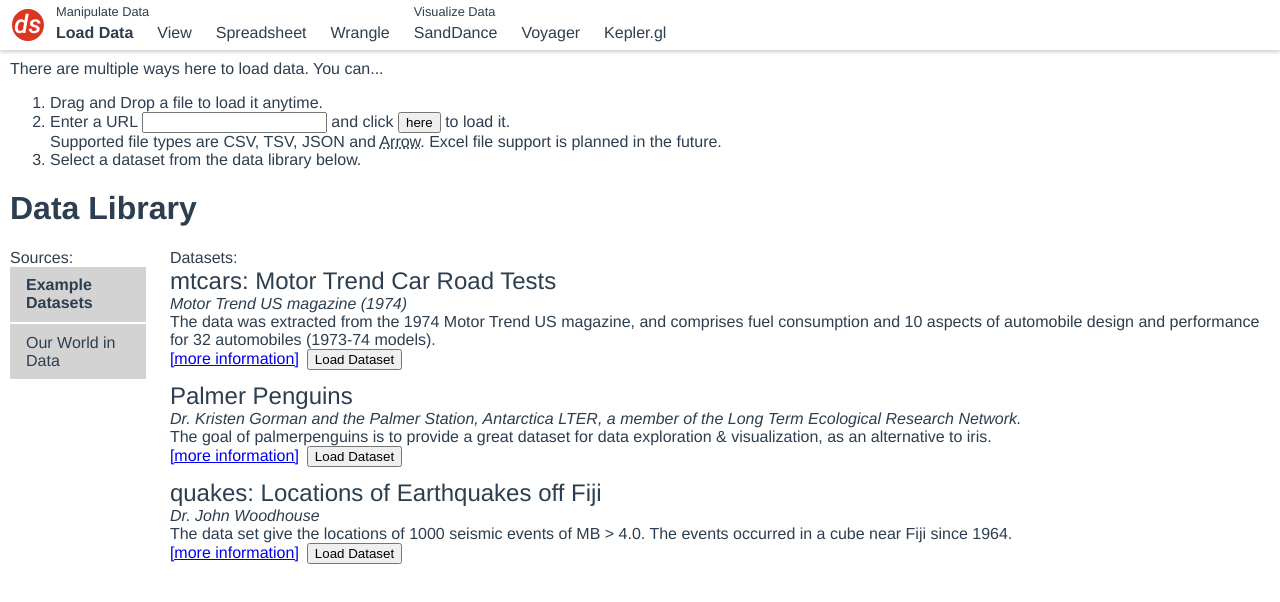
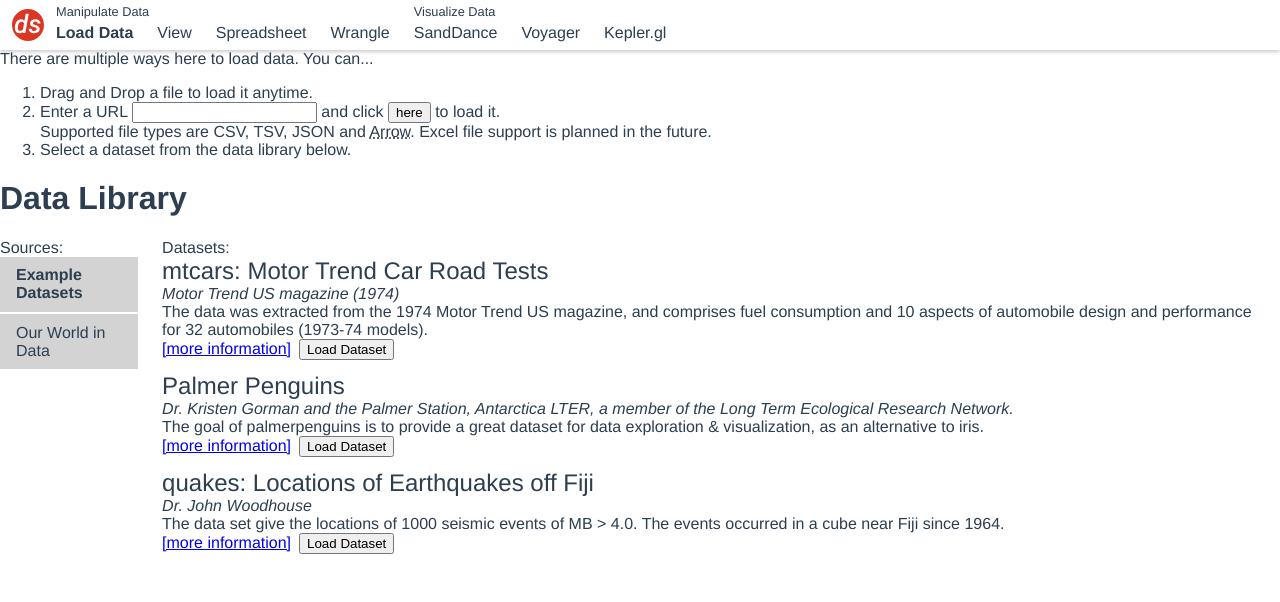
Before and after one commit to jansim/data-studio, a Vue app: page / in a window 1280 px wide. Shown: the top 602 px of the page. Built offline with nearby package versions, Linux system fonts and the light colour scheme.

Commit message:
Remove padding around modules

```diff
--- a/src/components/ModuleFrame.vue
+++ b/src/components/ModuleFrame.vue
@@ -66,8 +66,6 @@
 <style lang="css" scoped>
 .module-frame {
   flex-grow: 1;
-
-  padding: 10px;
 }
 
 .module-frame > iframe {
--- a/src/components/ModuleViewer.vue
+++ b/src/components/ModuleViewer.vue
@@ -52,7 +52,5 @@
   /* MH0 is used here, to make sure the module-view doesn't overflow */
   min-height: 0;
   flex-grow: 1;
-
-  padding: 10px;
 }
 </style>
```
